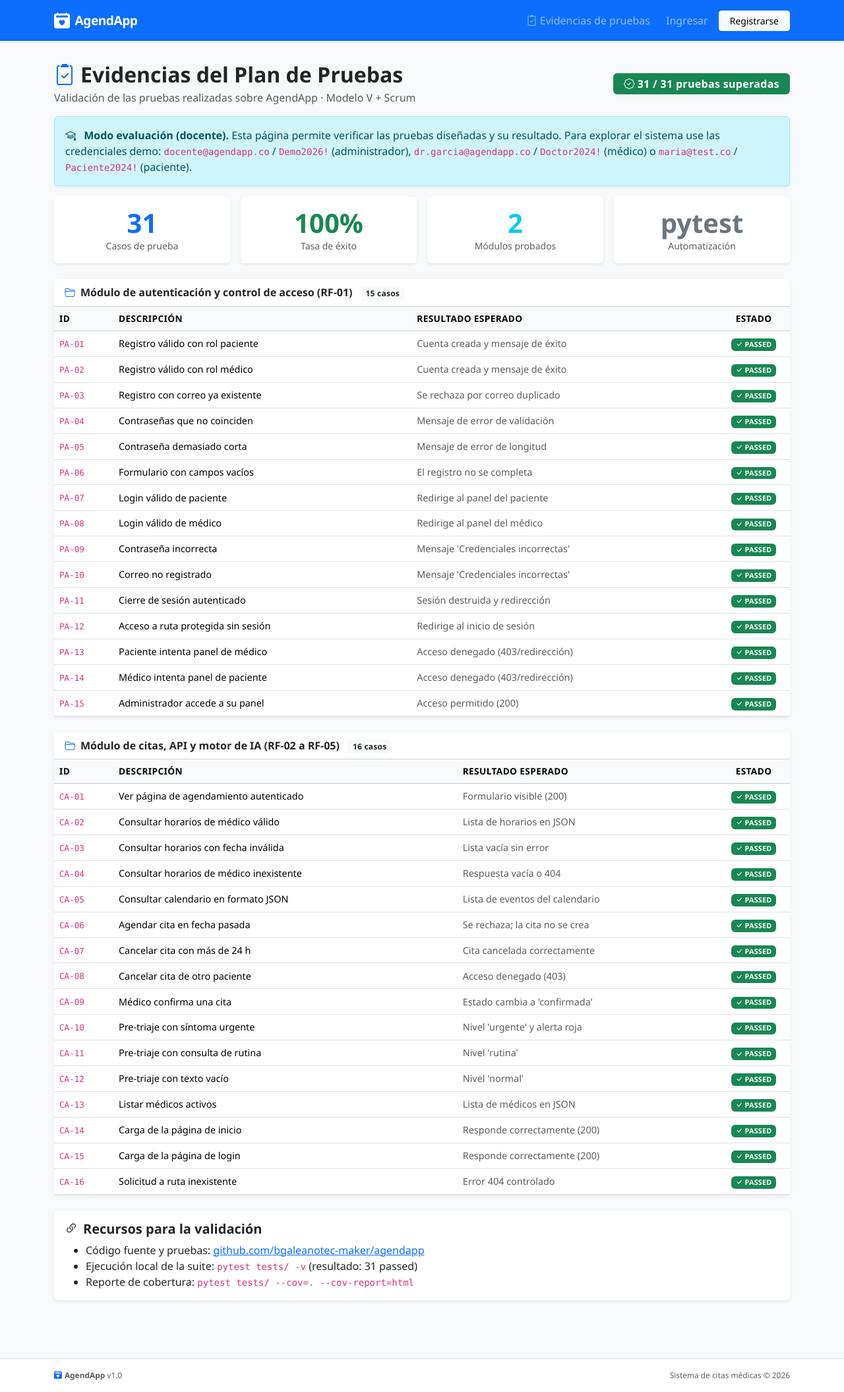
After one commit to bgaleanotec-maker/agendapp, a Flask app: page /evidencias in a window 1280 px wide. The commit adds this page. Shown: the whole page at 66% size. Run offline with Flask 3, Linux system fonts and the light colour scheme; some libraries are stand-ins or nearby versions.

Commit message:
feat: pagina de evidencias /evidencias y cuenta demo docente para evaluacion
- Ruta publica /evidencias con catalogo de 31 casos y su estado (modo docente)
- Cuenta docente@agendapp.co (admin) para validacion del docente
- Enlace en navbar + capturas de la simulacion para la presentacion

Co-Authored-By: Claude Opus 4.8 <noreply@anthropic.com>

```diff
--- a/app.py
+++ b/app.py
@@ -282,6 +282,50 @@ def index():
         return redirect(url_for("dashboard"))
     doctors = User.query.filter_by(role="doctor", active=True).all()
     return render_template("index.html", doctors=doctors)
+
+
+@app.route("/evidencias")
+def evidencias():
+    """Página pública de evidencias de pruebas (modo evaluación para el docente)."""
+    grupos = [
+        {"nombre": "Módulo de autenticación y control de acceso (RF-01)", "casos": [
+            {"id": "PA-01", "desc": "Registro válido con rol paciente", "esperado": "Cuenta creada y mensaje de éxito"},
+            {"id": "PA-02", "desc": "Registro válido con rol médico", "esperado": "Cuenta creada y mensaje de éxito"},
+            {"id": "PA-03", "desc": "Registro con correo ya existente", "esperado": "Se rechaza por correo duplicado"},
+            {"id": "PA-04", "desc": "Contraseñas que no coinciden", "esperado": "Mensaje de error de validación"},
+            {"id": "PA-05", "desc": "Contraseña demasiado corta", "esperado": "Mensaje de error de longitud"},
+            {"id": "PA-06", "desc": "Formulario con campos vacíos", "esperado": "El registro no se completa"},
+            {"id": "PA-07", "desc": "Login válido de paciente", "esperado": "Redirige al panel del paciente"},
+            {"id": "PA-08", "desc": "Login válido de médico", "esperado": "Redirige al panel del médico"},
+            {"id": "PA-09", "desc": "Contraseña incorrecta", "esperado": "Mensaje 'Credenciales incorrectas'"},
+            {"id": "PA-10", "desc": "Correo no registrado", "esperado": "Mensaje 'Credenciales incorrectas'"},
+            {"id": "PA-11", "desc": "Cierre de sesión autenticado", "esperado": "Sesión destruida y redirección"},
+            {"id": "PA-12", "desc": "Acceso a ruta protegida sin sesión", "esperado": "Redirige al inicio de sesión"},
+            {"id": "PA-13", "desc": "Paciente intenta panel de médico", "esperado": "Acceso denegado (403/redirección)"},
+            {"id": "PA-14", "desc": "Médico intenta panel de paciente", "esperado": "Acceso denegado (403/redirección)"},
+            {"id": "PA-15", "desc": "Administrador accede a su panel", "esperado": "Acceso permitido (200)"},
+        ]},
+        {"nombre": "Módulo de citas, API y motor de IA (RF-02 a RF-05)", "casos": [
+            {"id": "CA-01", "desc": "Ver página de agendamiento autenticado", "esperado": "Formulario visible (200)"},
+            {"id": "CA-02", "desc": "Consultar horarios de médico válido", "esperado": "Lista de horarios en JSON"},
+            {"id": "CA-03", "desc": "Consultar horarios con fecha inválida", "esperado": "Lista vacía sin error"},
+            {"id": "CA-04", "desc": "Consultar horarios de médico inexistente", "esperado": "Respuesta vacía o 404"},
+            {"id": "CA-05", "desc": "Consultar calendario en formato JSON", "esperado": "Lista de eventos del calendario"},
+            {"id": "CA-06", "desc": "Agendar cita en fecha pasada", "esperado": "Se rechaza; la cita no se crea"},
+            {"id": "CA-07", "desc": "Cancelar cita con más de 24 h", "esperado": "Cita cancelada correctamente"},
+            {"id": "CA-08", "desc": "Cancelar cita de otro paciente", "esperado": "Acceso denegado (403)"},
+            {"id": "CA-09", "desc": "Médico confirma una cita", "esperado": "Estado cambia a 'confirmada'"},
+            {"id": "CA-10", "desc": "Pre-triaje con síntoma urgente", "esperado": "Nivel 'urgente' y alerta roja"},
+            {"id": "CA-11", "desc": "Pre-triaje con consulta de rutina", "esperado": "Nivel 'rutina'"},
+            {"id": "CA-12", "desc": "Pre-triaje con texto vacío", "esperado": "Nivel 'normal'"},
+            {"id": "CA-13", "desc": "Listar médicos activos", "esperado": "Lista de médicos en JSON"},
+            {"id": "CA-14", "desc": "Carga de la página de inicio", "esperado": "Responde correctamente (200)"},
+            {"id": "CA-15", "desc": "Carga de la página de login", "esperado": "Responde correctamente (200)"},
+            {"id": "CA-16", "desc": "Solicitud a ruta inexistente", "esperado": "Error 404 controlado"},
+        ]},
+    ]
+    total = sum(len(g["casos"]) for g in grupos)
+    return render_template("evidencias.html", grupos=grupos, total=total)
 
 
 @app.route("/dashboard")
--- a/templates/base.html
+++ b/templates/base.html
@@ -70,7 +70,8 @@
         </li>
       </ul>
       {% else %}
-      <ul class="navbar-nav ms-auto gap-2">
+      <ul class="navbar-nav ms-auto gap-2 align-items-lg-center">
+        <li class="nav-item"><a class="nav-link" href="{{ url_for('evidencias') }}"><i class="bi bi-clipboard2-check me-1"></i>Evidencias de pruebas</a></li>
         <li class="nav-item"><a class="nav-link" href="{{ url_for('login') }}">Ingresar</a></li>
         <li class="nav-item"><a class="btn btn-light btn-sm px-3" href="{{ url_for('register') }}">Registrarse</a></li>
       </ul>
--- /dev/null
+++ b/templates/evidencias.html
@@ -0,0 +1,86 @@
+{% extends "base.html" %}
+{% block title %}Evidencias de Pruebas{% endblock %}
+
+{% block content %}
+<div class="d-flex flex-wrap justify-content-between align-items-center mb-3">
+  <div>
+    <h2 class="fw-bold mb-1"><i class="bi bi-clipboard2-check text-primary me-2"></i>Evidencias del Plan de Pruebas</h2>
+    <p class="text-muted mb-0">Validación de las pruebas realizadas sobre AgendApp · Modelo&nbsp;V + Scrum</p>
+  </div>
+  <span class="badge bg-success fs-6 py-2 px-3"><i class="bi bi-patch-check me-1"></i>{{ total }} / {{ total }} pruebas superadas</span>
+</div>
+
+<div class="alert alert-info shadow-sm">
+  <i class="bi bi-mortarboard me-2"></i>
+  <strong>Modo evaluación (docente).</strong> Esta página permite verificar las pruebas
+  diseñadas y su resultado. Para explorar el sistema use las credenciales demo:
+  <code>docente@agendapp.co</code> / <code>Demo2026!</code> (administrador),
+  <code>dr.garcia@agendapp.co</code> / <code>Doctor2024!</code> (médico) o
+  <code>maria@test.co</code> / <code>Paciente2024!</code> (paciente).
+</div>
+
+<!-- Resumen -->
+<div class="row g-3 mb-4">
+  <div class="col-6 col-md-3">
+    <div class="card text-center shadow-sm border-0 h-100"><div class="card-body">
+      <div class="display-6 fw-bold text-primary">{{ total }}</div>
+      <div class="text-muted small">Casos de prueba</div>
+    </div></div>
+  </div>
+  <div class="col-6 col-md-3">
+    <div class="card text-center shadow-sm border-0 h-100"><div class="card-body">
+      <div class="display-6 fw-bold text-success">100%</div>
+      <div class="text-muted small">Tasa de éxito</div>
+    </div></div>
+  </div>
+  <div class="col-6 col-md-3">
+    <div class="card text-center shadow-sm border-0 h-100"><div class="card-body">
+      <div class="display-6 fw-bold text-info">2</div>
+      <div class="text-muted small">Módulos probados</div>
+    </div></div>
+  </div>
+  <div class="col-6 col-md-3">
+    <div class="card text-center shadow-sm border-0 h-100"><div class="card-body">
+      <div class="display-6 fw-bold text-secondary">pytest</div>
+      <div class="text-muted small">Automatización</div>
+    </div></div>
+  </div>
+</div>
+
+{% for grupo in grupos %}
+<div class="card shadow-sm border-0 mb-4">
+  <div class="card-header bg-white fw-bold">
+    <i class="bi bi-folder2-open text-primary me-2"></i>{{ grupo.nombre }}
+    <span class="badge bg-light text-dark ms-2">{{ grupo.casos|length }} casos</span>
+  </div>
+  <div class="table-responsive">
+    <table class="table table-hover align-middle mb-0">
+      <thead class="table-light">
+        <tr><th style="width:90px">ID</th><th>Descripción</th><th>Resultado esperado</th><th style="width:110px" class="text-center">Estado</th></tr>
+      </thead>
+      <tbody>
+        {% for c in grupo.casos %}
+        <tr>
+          <td><code>{{ c.id }}</code></td>
+          <td>{{ c.desc }}</td>
+          <td class="text-muted small">{{ c.esperado }}</td>
+          <td class="text-center"><span class="badge bg-success"><i class="bi bi-check-lg"></i> PASSED</span></td>
+        </tr>
+        {% endfor %}
+      </tbody>
+    </table>
+  </div>
+</div>
+{% endfor %}
+
+<div class="card shadow-sm border-0 mb-4">
+  <div class="card-body">
+    <h5 class="fw-bold"><i class="bi bi-link-45deg me-2"></i>Recursos para la validación</h5>
+    <ul class="mb-0">
+      <li>Código fuente y pruebas: <a href="https://github.com/bgaleanotec-maker/agendapp" target="_blank" rel="noopener">github.com/bgaleanotec-maker/agendapp</a></li>
+      <li>Ejecución local de la suite: <code>pytest tests/ -v</code> (resultado: {{ total }} passed)</li>
+      <li>Reporte de cobertura: <code>pytest tests/ --cov=. --cov-report=html</code></li>
+    </ul>
+  </div>
+</div>
+{% endblock %}
```
Also changed, not shown: capturas.py (added, +62 -0 lines), seed.py (+13 -0 lines), 7 other files.
